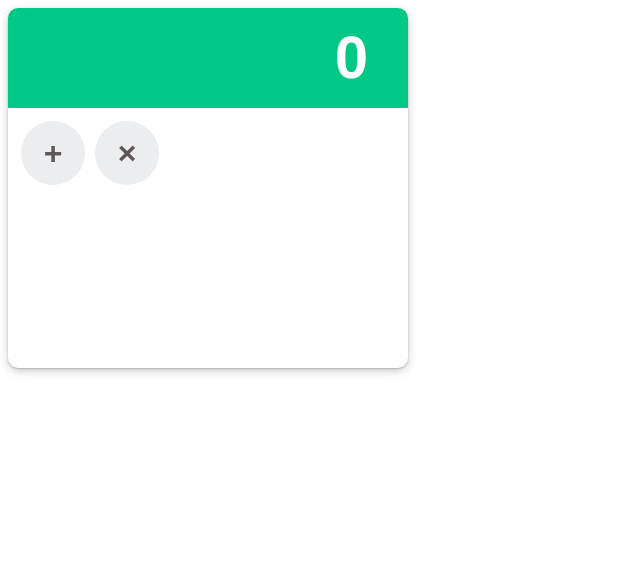
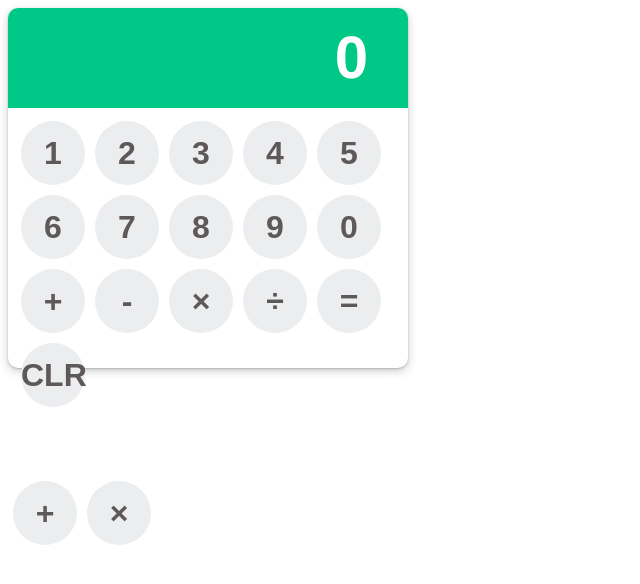
Before and after one commit to momo1002/webCalculation, a plain HTML site: page calc.html in a window 1280 px wide. Shown: the whole page, without its empty margins (0-640 px from the left). Drawn offline with Linux system fonts and the light colour scheme.

Commit message:
add calculation to calc.html

```diff
--- a/calc.html
+++ b/calc.html
@@ -5,18 +5,37 @@
     <link rel="stylesheet" type="text/css" href="main.css">
 </head>
 
-<body>
+<body id="calc">
     <div class="container">
         <div id="number-display" contentEditable=true data-text="0"></div>
         <input id="ipt" />
         <div class="alert"></div>
         <div class="button-container">
-            <button value="+"  onclick="location.href='plus.html'">+</button>
-            <button value="*"  onclick="location.href='multi.html'">×</button>
+            <button value="1" onclick="pressNumber('1');">1</button>
+            <button value="2" onclick="pressNumber('2');">2</button>
+            <button value="3" onclick="pressNumber('3');">3</button>
+            <button value="4" onclick="pressNumber('4');">4</button>
+            <button value="5" onclick="pressNumber('5');">5</button>
+            <br class="clr" />
+            <button value="6" onclick="pressNumber('6');">6</button>
+            <button value="7" onclick="pressNumber('7');">7</button>
+            <button value="8" onclick="pressNumber('8');">8</button>
+            <button value="9" onclick="pressNumber('9');">9</button>
+            <button value="0" onclick="pressNumber('0'); zero();">0</button>
+            <br class="clr" />
+            <button id="btn+" onclick="pressSymbol('+');">+</button>
+            <button id="btn-" onclick="pressSymbol('-');">-</button>
+            <button id="btn*" onclick="pressSymbol('*');">×</button>
+            <button id="btn/" onclick="pressSymbol('/');">÷</button>
+            <button onclick="calc();">=</button>
+            <button onclick="update(''); ">CLR</button>
         </div>
     </div>
     <div class="spacer"></div>
-    <div id="circle"></div>
+
+    <button value="+"  onclick="location.href='plus.html'">+</button>
+    <button value="*"  onclick="location.href='multi.html'">×</button>
+
     <div class="spacer"></div>
 
     <script type="text/javascript" src="calc.js"></script>
```
